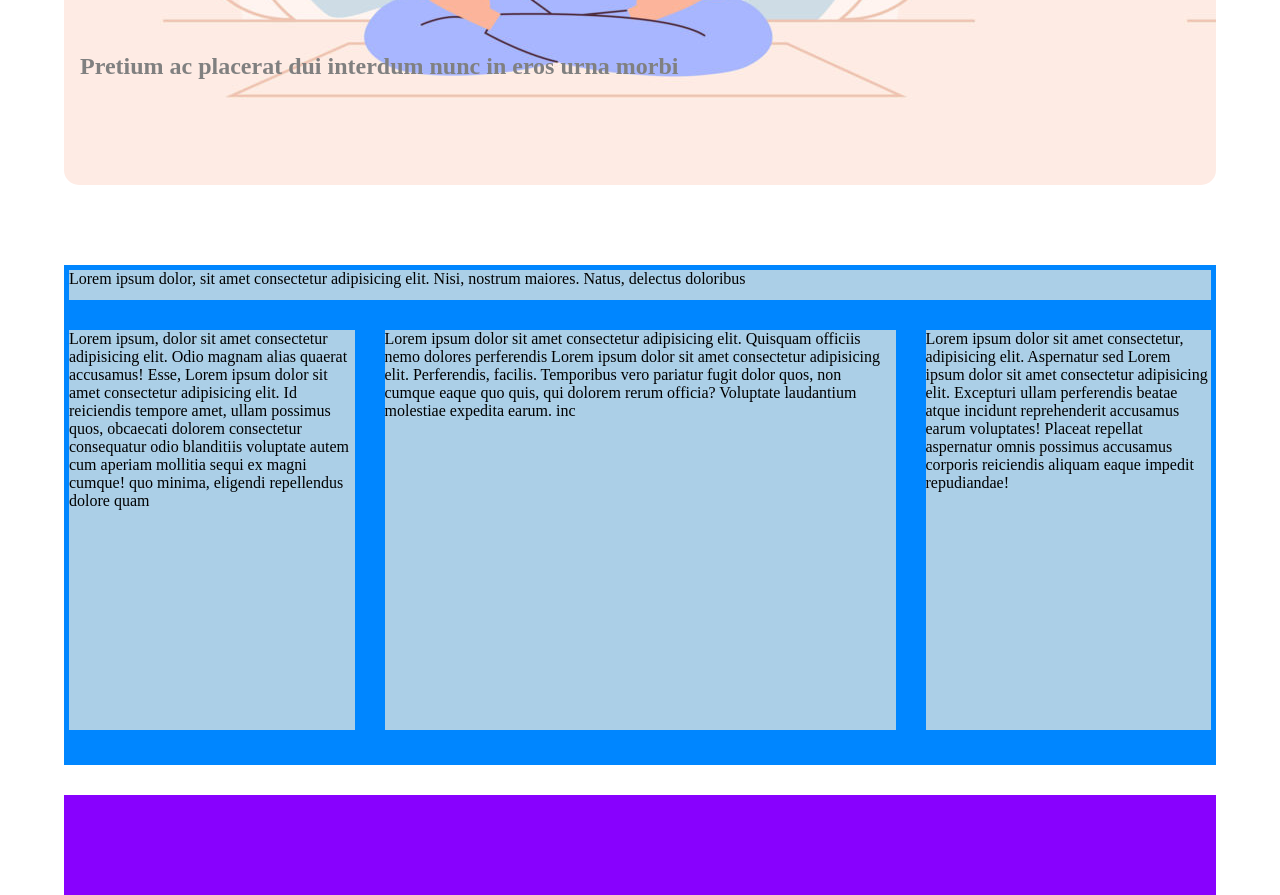
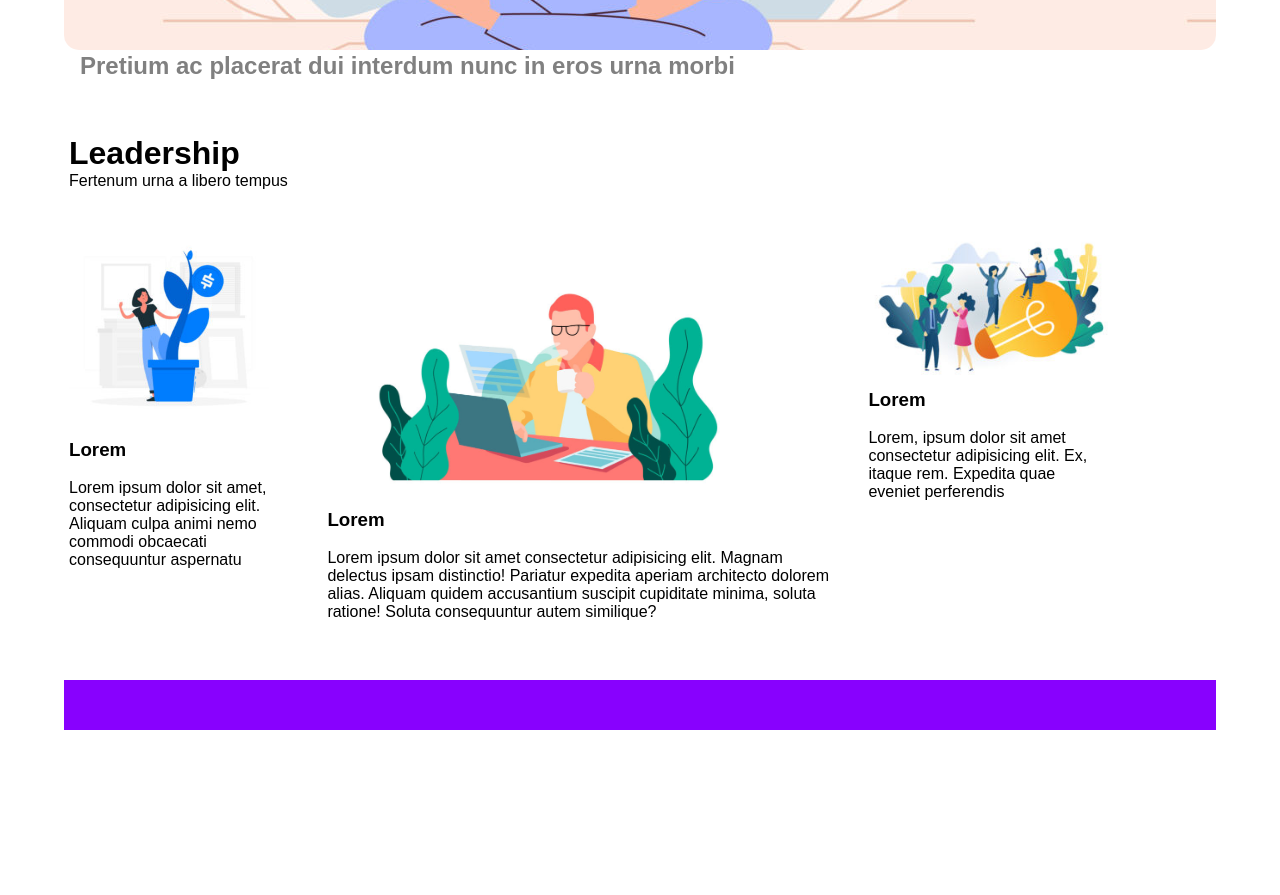
Before and after one commit to jacopo35/htmlcss-wp, a plain HTML site: page index.html in a window 1280 px wide. Shown: the part 720-1615 px from the top of the page. After the commit the page ends 1450 px from the top, so only its background shows below. Drawn offline with Linux system fonts and the light colour scheme; a web font is replaced by a local one.

Commit message:
fourth push

```diff
--- a/css/style.css
+++ b/css/style.css
@@ -13,7 +13,11 @@
 
 html {
   font-size: 100%;
-  font-style: Montserrat;
+  font-family: 'Monserrat', sans-serif;
+}
+
+body {
+
 }
 
 .clearfix::after {
@@ -52,7 +56,7 @@ button {
 }
 
 .jumbotron {
-  height: 685px;
+  height: 550px;
   margin-bottom: 80px;
   background-color:white;
   background-image: url(../img/banner.jpg);
@@ -69,25 +73,20 @@ button {
 .text-left {
   color: grey;
   position: absolute;
-   margin: 350px;
-  left: 80px;
+  margin: 350px;
+  margin-left: 25px;
 }
 
-
-
-
-
-
 .main-content {
-  height: 500px;
+  height: 520px;
   padding: 5px;
   margin-bottom: 30px;
-  background-color: #0086ff;
+  background-color: white;
 }
 .main-content .main-content-header {
-  height: 30px;
+  height: 70px;
   margin-bottom: 30px;
-  background-color: #abcfe7;
+  background-color: white;
 }
 
 .main-content .main-content-main {
@@ -100,18 +99,32 @@ button {
 }
 .col-left,
 .col-right {
-  height: 400px;
-  width: 25%;
-  background-color: #abcfe7;
+  height: 350px;
+  width: 20%;
+  background-color: white;
 }
+
+.img-1 {
+    height: 200px;
+}
+
+.banner-2 {
+  height: 270px;
+}
+
+.img-3 {
+  height: 150px;
+}
+
+
 .col-center {
-  height: 400px;
+  height: 350px;
   width: calc(50% - 60px);
   margin: 0 30px;
-  background-color: #abcfe7;
+  background-color: white;
 }
 
 footer {
-  height: 100px;
+  height: 50px;
   background-color: #8801fe;
 }
--- a/index.html
+++ b/index.html
@@ -7,6 +7,11 @@
     <meta http-equiv="X-UA-Compatible" content="IE=edge">
     <meta name="viewport" content="width=device-width, initial-scale=1.0">
     <link rel="stylesheet" href="css/style.css">
+
+
+        <link rel="preconnect" href="https://fonts.googleapis.com">
+        <link rel="preconnect" href="https://fonts.gstatic.com" crossorigin>
+        <link href="https: //fonts.googleapis.com/css2? family= Montserrat:wght@600 & display=swap" rel="stylesheet">
     <title>site-structure</title>
 </head>
 
@@ -34,22 +39,30 @@
         </div>
         <main class="main-content">
             <header class="main-content-header">
-                Lorem ipsum dolor, sit amet consectetur adipisicing elit. Nisi, nostrum maiores. Natus, delectus
-                doloribus
+              <h1>Leadership</h1>
+              <p>Fertenum urna a libero tempus</p>
 
             </header>
             <div class="main-content-main clearfix">
                 <div class="col col-left">
-                    Lorem ipsum, dolor sit amet consectetur adipisicing elit. Odio magnam alias quaerat accusamus! Esse, Lorem ipsum dolor sit amet consectetur adipisicing elit. Id reiciendis tempore amet, ullam possimus quos, obcaecati dolorem consectetur consequatur odio blanditiis voluptate autem cum aperiam mollitia sequi ex magni cumque!
-                    quo
-                    minima, eligendi repellendus dolore quam
+                 <img class="img-1" src="../htmlcss-wp/img/img-1.jpg" alt="img-1">
+                 <h3>Lorem</h3>
+                 <br>
+                 <p>Lorem ipsum dolor sit amet, consectetur adipisicing elit. Aliquam culpa animi nemo commodi obcaecati consequuntur aspernatu</p>
                 </div>
+
                 <div class="col col-center">
-                    Lorem ipsum dolor sit amet consectetur adipisicing elit. Quisquam officiis nemo dolores perferendis Lorem ipsum dolor sit amet consectetur adipisicing elit. Perferendis, facilis. Temporibus vero pariatur fugit dolor quos, non cumque eaque quo quis, qui dolorem rerum officia? Voluptate laudantium molestiae expedita earum.
-                    inc
+                    <img class="banner-2" src="../htmlcss-wp/img/banner-2.jpg" alt="img-2">
+                    <h3>Lorem</h3>
+                    <br>
+                    <p>Lorem ipsum dolor sit amet consectetur adipisicing elit. Magnam delectus ipsam distinctio! Pariatur expedita aperiam architecto dolorem alias. Aliquam quidem accusantium suscipit cupiditate minima, soluta ratione! Soluta consequuntur autem similique?</p>
                 </div>
                 <div class="col col-right">
-                    Lorem ipsum dolor sit amet consectetur, adipisicing elit. Aspernatur sed Lorem ipsum dolor sit amet consectetur adipisicing elit. Excepturi ullam perferendis beatae atque incidunt reprehenderit accusamus earum voluptates! Placeat repellat aspernatur omnis possimus accusamus corporis reiciendis aliquam eaque impedit repudiandae!
+                    <img class="img-3" src="../htmlcss-wp/img/img-3.jpg" alt="img-3">
+                    <br>
+                    <h3>Lorem</h3>
+                    <br>
+                    <p>Lorem, ipsum dolor sit amet consectetur adipisicing elit. Ex, itaque rem. Expedita quae eveniet perferendis</p>
                 </div>
             </div>
 
```
